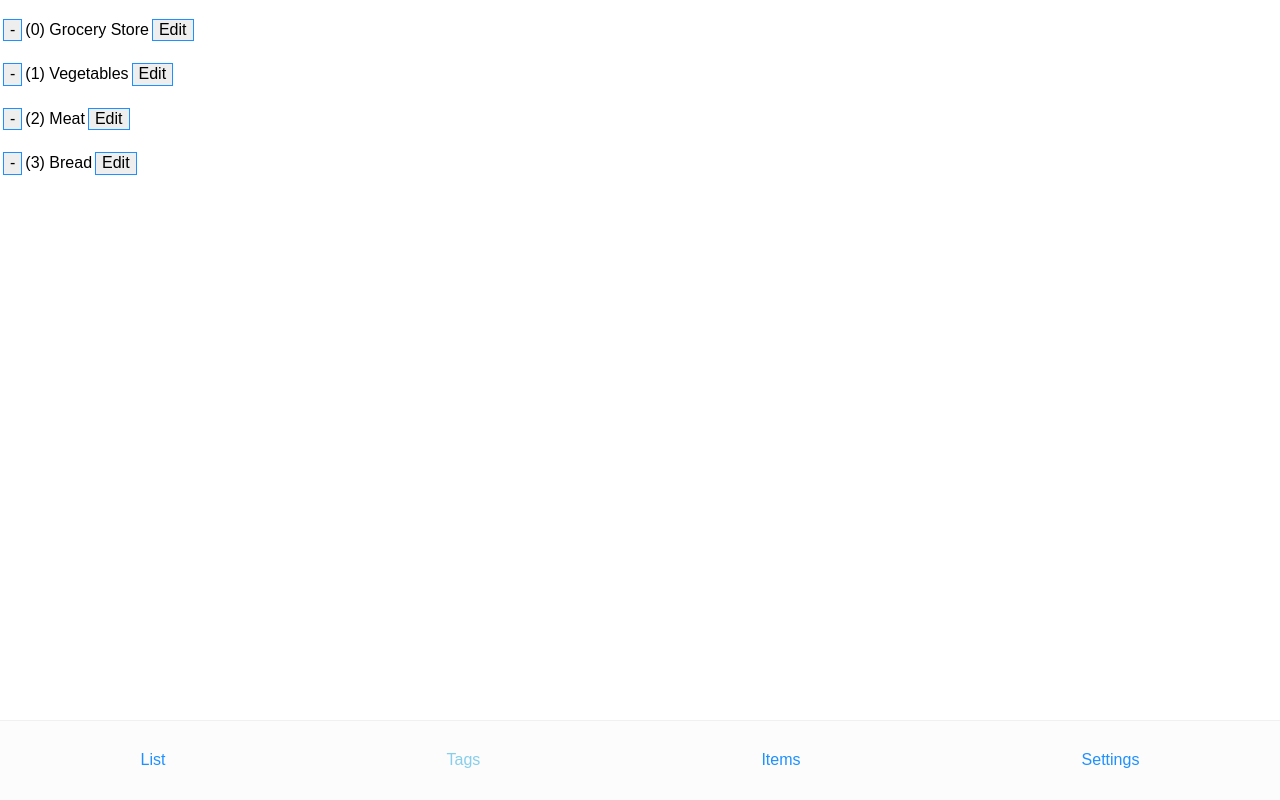
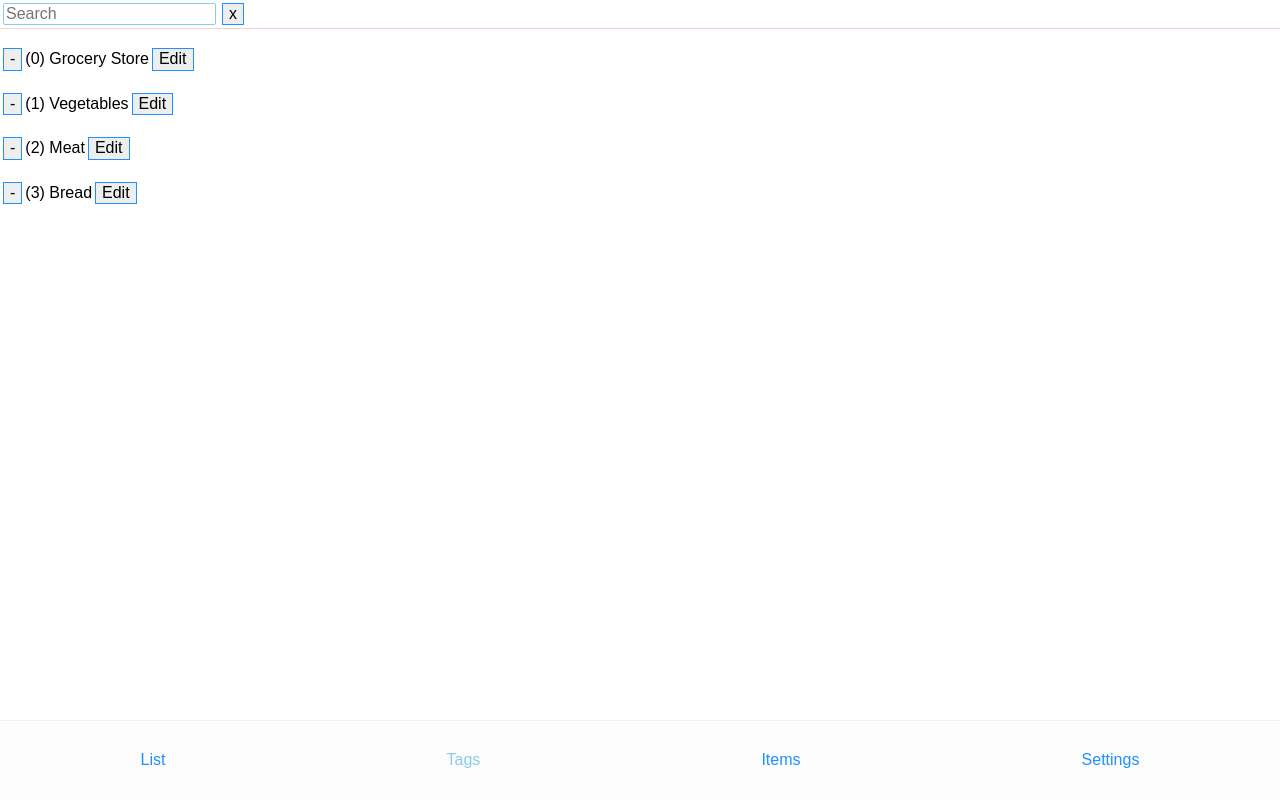
Before and after one commit to GeordieP/shopping-proto, a React (Vite) app: page /tags in a window 1280 px wide. Built offline with nearby package versions, Linux system fonts and the light colour scheme.

Commit message:
Implement tag list filtering

```diff
--- /dev/null
+++ b/src/app/components/TagFilterBar.js
@@ -0,0 +1,41 @@
+import React, { useState } from 'react';
+import styled from 'styled-components';
+import produce from 'immer';
+
+import { arrayContainsArray } from '../../util';
+
+const FilterBar = styled.div`
+  display: flex;
+  justify-content: space-between;
+  flex-wrap: wrap;
+  border-bottom: 1px solid #fcc;
+`;
+
+export default ({ updateFilter, removeFilter }) => {
+  const [searchValue, setSearchValue] = useState('');
+
+  const updateSearch = (e) => {
+    const { value } = e.currentTarget;
+    setSearchValue(value);
+    updateFilter('search', (item) => item.name.toLowerCase().includes(value));
+  }
+
+  const clearSearch = () => {
+    setSearchValue('');
+    removeFilter('search');
+  }
+
+  return (
+    <FilterBar>
+      <div>
+        <input
+          type='text'
+          placeholder='Search'
+          value={searchValue}
+          onChange={updateSearch}
+        />
+        <button onClick={clearSearch}>x</button>
+      </div>
+    </FilterBar>
+  );
+}
--- a/src/app/views/ItemsListView.js
+++ b/src/app/views/ItemsListView.js
@@ -61,7 +61,6 @@ export default ({ navigate }) => {
         onRemoveItem={onRemoveItem}
         onListifyItem={onListifyItem}
         onEditItem={onEditItem}
-        filters={filters}
       />
 
       <Router>
--- a/src/app/views/TagsListView.js
+++ b/src/app/views/TagsListView.js
@@ -8,8 +8,11 @@ import { Router } from '@reach/router';
 import { TagsContext } from '../context';
 import { actions } from '../state/tagsState';
 
+// hooks
+import useFilterState, { applyFilters } from '../hooks/useFilterState';
+
 // components
-import StyledDialog from '../components/StyledDialog';
+import TagFilterBar from '../components/TagFilterBar';
 import { EditTagModal } from '../components/EditTag';
 
 const Tag = ({ id, name, onRemove, onEdit }) => {
@@ -34,7 +37,9 @@ const TagList = ({ tags, onRemoveTag, onEditTag }) => {
 }
 
 export default ({ navigate }) => {
-  const { state: tags, dispatch } = useContext(TagsContext);
+  const { state, dispatch } = useContext(TagsContext);
+  const { filters, updateFilter, removeFilter } = useFilterState();
+  const tags = applyFilters(filters, state);
 
   const onRemoveTag = (id) => {
     dispatch(actions.removeTag(id));
@@ -45,6 +50,8 @@ export default ({ navigate }) => {
 
   return (
     <>
+      <TagFilterBar updateFilter={updateFilter} removeFilter={removeFilter} />
+
       <TagList
         tags={tags}
         onRemoveTag={onRemoveTag}
```
